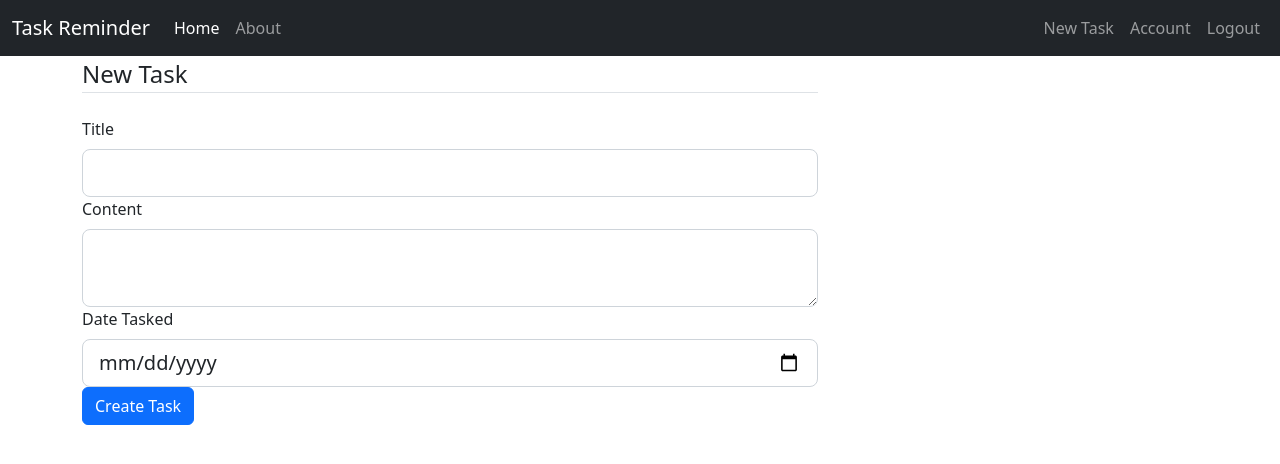
After one commit to nickpartalis/Task_reminder, a Flask app: page /task/new in a window 1280 px wide. The commit adds this page. Shown: the top 464 px of the page. Run offline with Flask 2, Linux system fonts and the light colour scheme; a user stored in the database is signed in.

Commit message:
Add task create & read functionality

```diff
--- a/task_app/forms.py
+++ b/task_app/forms.py
@@ -1,6 +1,6 @@
 from flask_wtf import FlaskForm
 from flask_login import current_user
-from wtforms import StringField, PasswordField, SubmitField, BooleanField
+from wtforms import StringField, PasswordField, SubmitField, BooleanField, TextAreaField, DateField
 from wtforms.validators import DataRequired, Length, Email, EqualTo, ValidationError
 from task_app.models import User
 
@@ -46,3 +46,10 @@ class UpdateAccountForm(FlaskForm):
             user = User.query.filter_by(email=email.data).first()
             if user:
                 raise ValidationError('That email is taken. Please choose a different one.')
+
+
+class TaskForm(FlaskForm):
+    title = StringField("Title", validators=[DataRequired()])
+    content = TextAreaField("Content")
+    date_tasked = DateField("Date Tasked")
+    submit = SubmitField("Create Task")
--- a/task_app/models.py
+++ b/task_app/models.py
@@ -1,4 +1,4 @@
-from datetime import datetime
+from datetime import datetime, date
 from task_app import db, login_manager
 from flask_login import UserMixin
 
@@ -22,8 +22,8 @@ class Task(db.Model):
     id = db.Column(db.Integer, primary_key=True)
     title = db.Column(db.String(100), nullable=False)
     content = db.Column(db.Text)
-    date_created = db.Column(db.DateTime, nullable=False, default=datetime.utcnow)
-    date_tasked = db.Column(db.DateTime, default=None)
+    date_created = db.Column(db.Date, nullable=False, default=datetime.utcnow)
+    date_tasked = db.Column(db.Date, default=date(1970, 1, 1)) # Date cannot be null. TODO validation
     user_id = db.Column(db.Integer, db.ForeignKey("user.id"), nullable=False)
 
     def __repr__(self):
--- a/task_app/routes.py
+++ b/task_app/routes.py
@@ -1,35 +1,17 @@
+from datetime import datetime
 from flask import render_template, url_for, flash, redirect, request
 from task_app import app, db, bcrypt
-from task_app.forms import RegistrationForm, LoginForm, UpdateAccountForm
+from task_app.forms import RegistrationForm, LoginForm, UpdateAccountForm, TaskForm
 from task_app.models import User, Task
 from flask_login import login_user, current_user, logout_user, login_required
 
 
-dummy_tasks = [
-    {
-        "title": "Get a job",
-        "content": "Gotta get a job",
-        "date_created": "03/09/22",
-        "date_tasked": ""
-    },
-    {
-        "title": "Mom's birthday",
-        "content": "",
-        "date_created": "03/09/22",
-        "date_tasked": "14/04"
-    },
-    {
-        "title": "Do the dishes",
-        "content": "Gotta do the dishes. Throw the trash out, too",
-        "date_created": "04/09/22",
-        "date_tasked": "04/09/22"
-    },
-]
-
 @app.route("/")
 @app.route("/home")
+@login_required
 def home():
-    return render_template("home.html", tasks=dummy_tasks)
+    tasks = Task.query.filter_by(user_id=current_user.id).all()
+    return render_template("home.html", tasks=tasks)
 
 @app.route("/about")
 def about():
@@ -84,3 +66,23 @@ def account():
         form.username.data = current_user.username
         form.email.data = current_user.email
     return render_template("account.html", form=form)
+
+
+@app.route("/task/new", methods=["GET", "POST"])
+@login_required
+def new_task():
+    form = TaskForm()
+    if form.validate_on_submit():
+        task = Task(title=form.title.data, content=form.content.data,
+                    date_tasked=form.date_tasked.data, user_id=current_user.id)
+        db.session.add(task)
+        db.session.commit()
+        flash("Your task has been created.", "success")
+        return redirect(url_for("home"))
+    return render_template("create_task.html", form=form)
+
+@app.route("/task/<int:task_id>", methods=["GET", "POST"])
+@login_required
+def task(task_id):
+    task = Task.query.get_or_404(task_id)
+    return render_template("task.html", task=task)
--- /dev/null
+++ b/task_app/templates/create_task.html
@@ -0,0 +1,56 @@
+{% extends "layout.html" %}
+{% block content %}
+    <div class="content-section">
+        <form method="POST" action="">
+            {{ form.hidden_tag() }}
+            <fieldset class="form-group">
+                <legend class="border-bottom mb-4">New Task</legend>
+                <div class="form-group">
+                    {{ form.title.label(class="form-label") }}
+
+                    {% if form.title.errors %}
+                        {{ form.title(class="form-control form-control-lg is-invalid") }}
+                        <div class="invalid-feedback">
+                            {% for error in form.title.errors %}
+                                <span>{{ error }}</span>
+                            {% endfor %}
+                        </div>
+                    {% else %}
+                        {{ form.title(class="form-control form-control-lg") }}
+                    {% endif %}
+                </div>
+                <div class="form-group">
+                    {{ form.content.label(class="form-label") }}
+
+                    {% if form.content.errors %}
+                        {{ form.content(class="form-control form-control-lg is-invalid") }}
+                        <div class="invalid-feedback">
+                            {% for error in form.content.errors %}
+                                <span>{{ error }}</span>
+                            {% endfor %}
+                        </div>
+                    {% else %}
+                        {{ form.content(class="form-control form-control-lg") }}
+                    {% endif %}
+                </div>
+                <div class="form-group date">
+                    {{ form.date_tasked.label(class="form-label") }}
+
+                    {% if form.date_tasked.errors %}
+                        {{ form.date_tasked(class="form-control form-control-lg is-invalid") }}
+                        <div class="invalid-feedback">
+                            {% for error in form.date_tasked.errors %}
+                                <span>{{ error }}</span>
+                            {% endfor %}
+                        </div>
+                    {% else %}
+                        {{ form.date_tasked(class="form-control form-control-lg") }}
+                    {% endif %}
+                </div>
+            </fieldset>
+            <div class="form-group">
+                {{ form.submit(class="btn btn-primary") }}
+            </div>
+        </form>
+    </div>
+{% endblock %}
--- a/task_app/templates/layout.html
+++ b/task_app/templates/layout.html
@@ -28,6 +28,7 @@
             <!-- Navbar Right Side -->
             <ul class="navbar-nav mb-2 mb-sm-0">
               {% if current_user.is_authenticated %}
+              <li class="nav-item"><a class="nav-link" href="{{ url_for('new_task') }}">New Task</a></li>
                 <li class="nav-item"><a class="nav-link" href="{{ url_for('account') }}">Account</a></li>
                 <li class="nav-item"><a class="nav-link" href="{{ url_for('logout') }}">Logout</a></li>
               {% else %}
```
Also changed, not shown: task_app/templates/home.html (+7 -5 lines), task_app/templates/task.html (added, +17 -0 lines), task_app/app.db.
